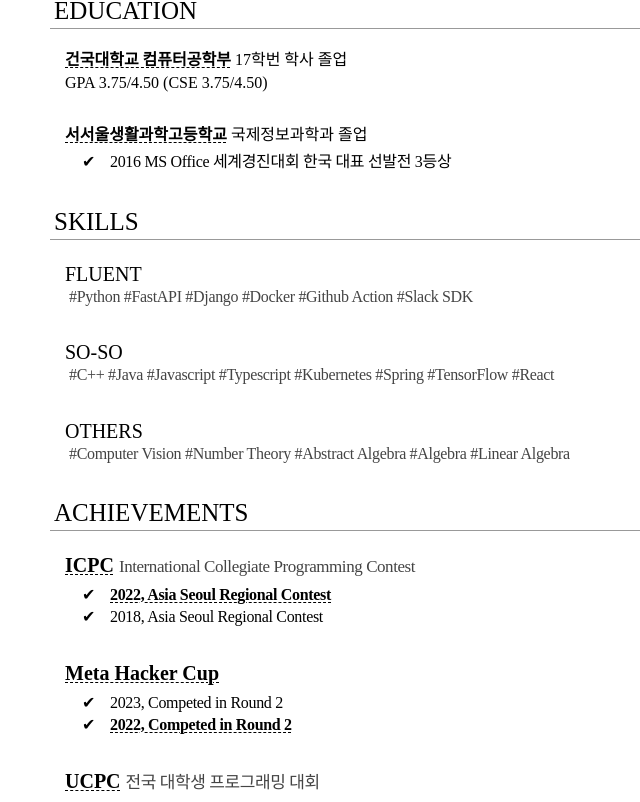
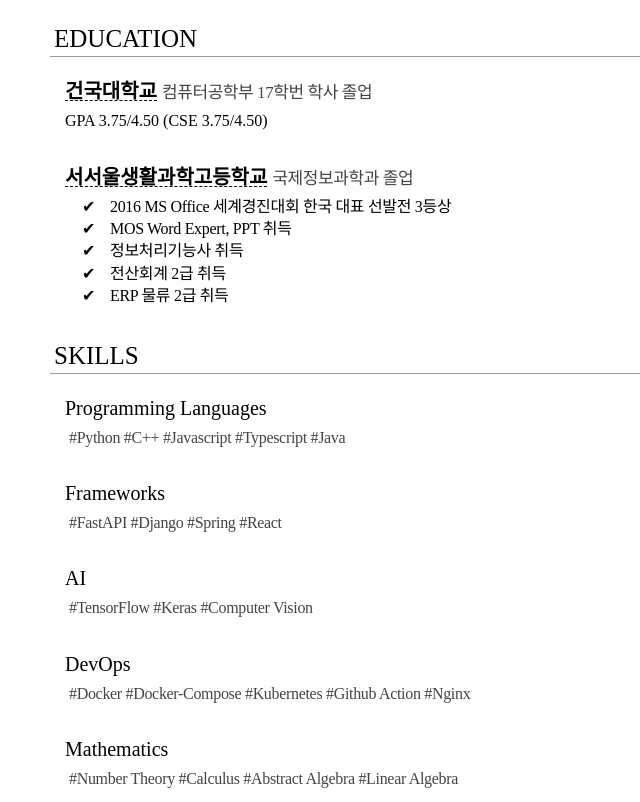
Before and after one commit to riroan/riroan.com, a React (Create React App) app in the folder riroan/: page / in a window 1280 px wide. Shown: the part 1576-2378 px from the top of the page, without its empty margins (0-640 px from the left). Built offline with nearby package versions, Linux system fonts and the light colour scheme; a web font is replaced by a local one.

Commit message:
skill 수정

```diff
--- a/riroan/src/App.js
+++ b/riroan/src/App.js
@@ -142,29 +142,45 @@ export default function App() {
 
 			<H1>EDUCATION</H1>
 			<Div>
-				<A href="https://cse.konkuk.ac.kr/cse/index.do">건국대학교 컴퓨터공학부</A> 17학번 학사 졸업
-				<br />
+				<H2>
+					<A href="https://www.konkuk.ac.kr/konkuk/index.do">건국대학교</A> <Assist>컴퓨터공학부 17학번 학사 졸업</Assist>
+				</H2>
+				{/* <br /> */}
 				GPA 3.75/4.50 (CSE 3.75/4.50)
 			</Div>
 			<Div>
-				<A href="https://ssls.sen.hs.kr/">서서울생활과학고등학교</A> 국제정보과학과 졸업
+				<H2>
+					<A href="https://ssls.sen.hs.kr/">서서울생활과학고등학교</A> <Assist>국제정보과학과 졸업</Assist>
+				</H2>
 				<Ul display={visible}>
 					<Item depth={1}>2016 MS Office 세계경진대회 한국 대표 선발전 3등상</Item>
+					<Item depth={1}>MOS Word Expert, PPT 취득</Item>
+					<Item depth={1}>정보처리기능사 취득</Item>
+					<Item depth={1}>전산회계 2급 취득</Item>
+					<Item depth={1}>ERP 물류 2급 취득</Item>
 				</Ul>
 			</Div>
 
 			<H1>SKILLS</H1>
 			<Div>
-				<H2>FLUENT</H2>
-				<TechStack>#Python #FastAPI #Django #Docker #Github Action #Slack SDK</TechStack>
+				<H2>Programming Languages</H2>
+				<TechStack>#Python #C++ #Javascript #Typescript #Java</TechStack>
 			</Div>
 			<Div>
-				<H2>SO-SO</H2>
-				<TechStack>#C++ #Java #Javascript #Typescript #Kubernetes #Spring #TensorFlow #React</TechStack>
+				<H2>Frameworks</H2>
+				<TechStack>#FastAPI #Django #Spring #React</TechStack>
 			</Div>
 			<Div>
-				<H2>OTHERS</H2>
-				<TechStack>#Computer Vision #Number Theory #Abstract Algebra #Algebra #Linear Algebra</TechStack>
+				<H2>AI</H2>
+				<TechStack>#TensorFlow #Keras #Computer Vision</TechStack>
+			</Div>
+			<Div>
+				<H2>DevOps</H2>
+				<TechStack>#Docker #Docker-Compose #Kubernetes #Github Action #Nginx</TechStack>
+			</Div>
+			<Div>
+				<H2>Mathematics</H2>
+				<TechStack>#Number Theory #Calculus #Abstract Algebra #Linear Algebra</TechStack>
 			</Div>
 
 			<H1>ACHIEVEMENTS</H1>
--- a/riroan/src/components/TechStack/TechStack.js
+++ b/riroan/src/components/TechStack/TechStack.js
@@ -3,8 +3,8 @@ import styles from './TechStack.module.css'
 
 export default function TechStack(props) {
 	return (
-		<div styles={props.style} className={styles.container}>
+		<span styles={props.style} className={styles.container}>
 			{props.children}
-		</div>
+		</span>
 	)
 }
```
